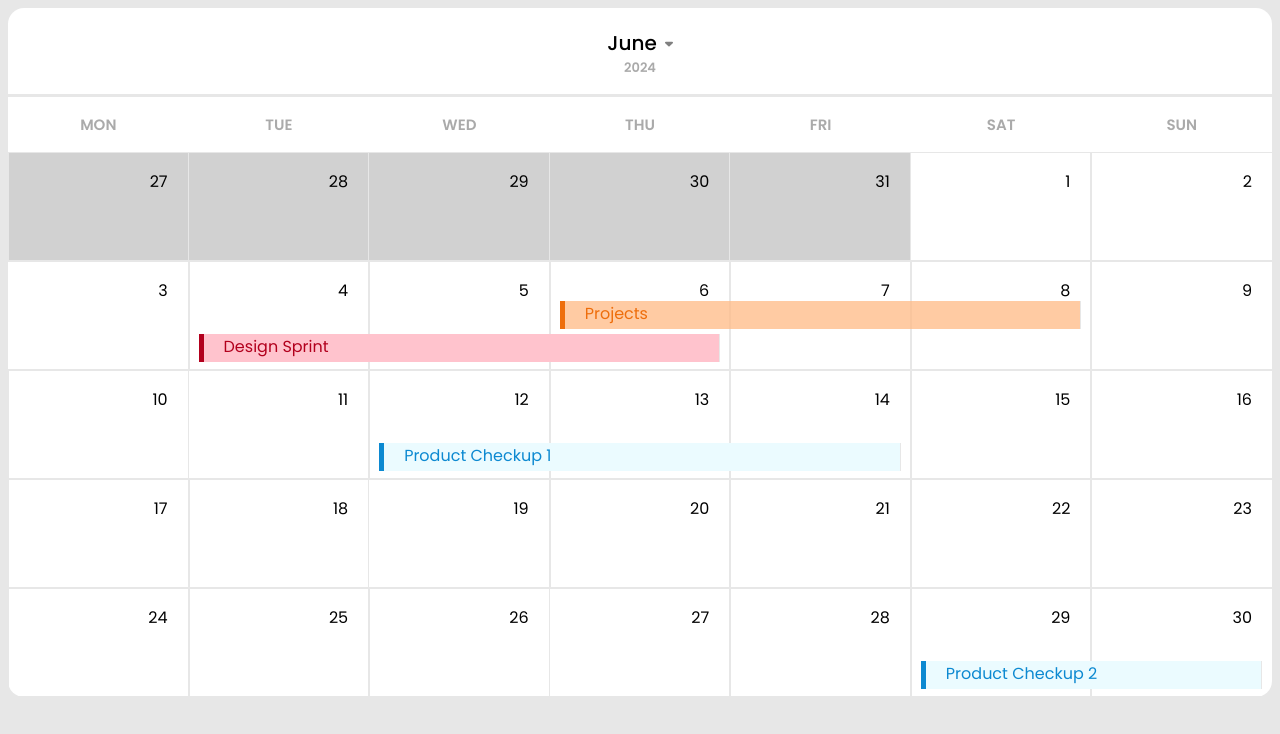
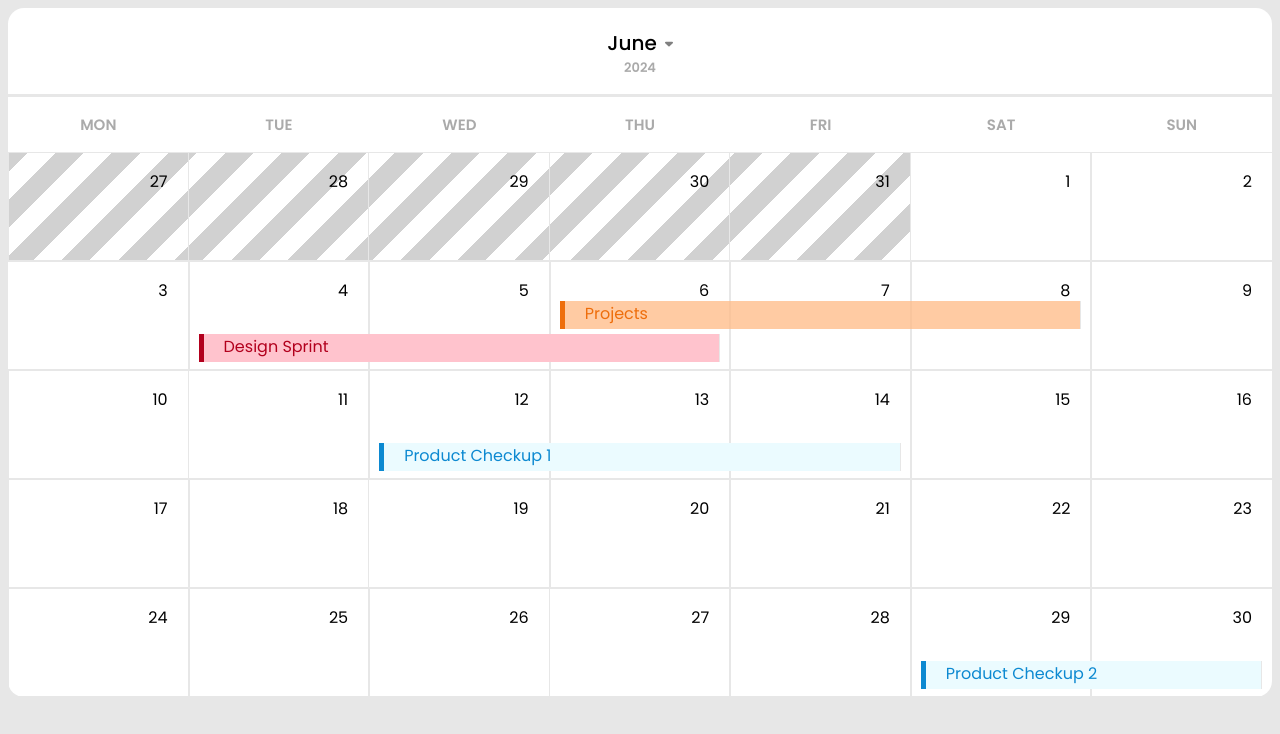
Before and after one commit to mvpsatyam/fe-assignment-3, a plain HTML site: page index.html in a window 1280 px wide. Drawn offline with Linux system fonts and the light colour scheme.

Commit message:
Updated Styles

```diff
--- a/styles.css
+++ b/styles.css
@@ -233,7 +233,13 @@ body {
 
 .calender__date__past--month {
   grid-area: 1 / 1 / 2 / 6;
-  background: #d1d1d1;
+  background-image: repeating-linear-gradient(
+    -45deg,
+    transparent,
+    transparent 20px,
+    #d1d1d1 20px,
+    #d1d1d1 40px
+  );
   z-index: 2;
 }
 
```
